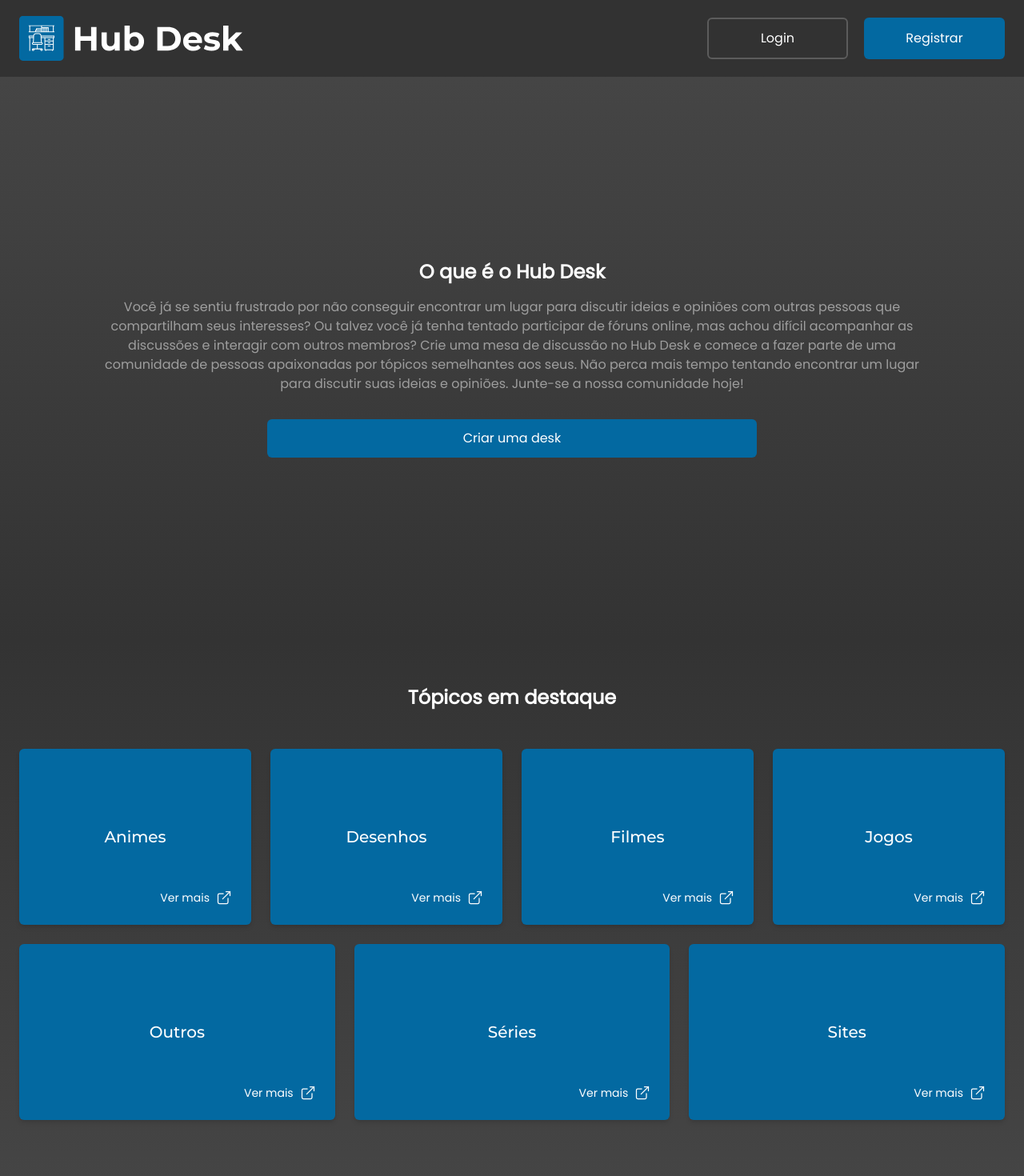
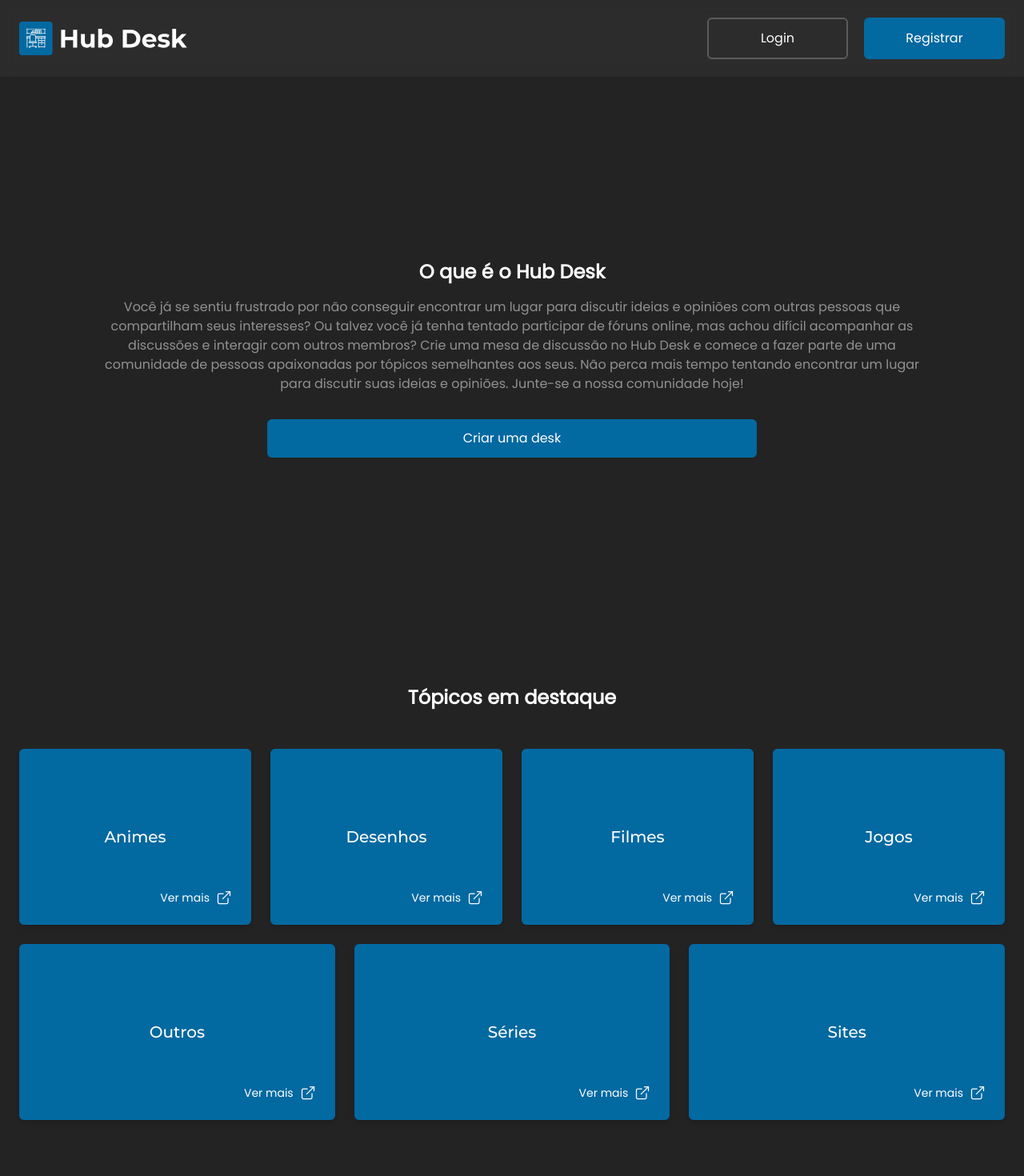
Before and after one commit to cguifernandes/hub-desk, a Next.js app: page / in a window 1280 px wide. Shown: the top 1470 px of the page at 80% size. Built offline with nearby package versions, Linux system fonts and the light colour scheme.

Commit message:
feat: change logo

```diff
--- a/src/app/(layout)/(home)/page.tsx
+++ b/src/app/(layout)/(home)/page.tsx
@@ -12,7 +12,7 @@ export const metadata: Metadata = {
 const Home = () => {
   return (
     <>
-      <section className="flex h-[calc(100vh_-_96px)] items-center justify-center bg-gradient-to-b from-grey-550 to-grey-500">
+      <section className="flex h-[calc(100vh_-_96px)] items-center justify-center">
         <div className="w-[90%] space-y-4 text-center sm:w-[80%] lg:w-[920px] xl:w-[1020px]">
           <Heading className="font-semibold" align="center" size="lg">
             O que é o Hub Desk
@@ -35,7 +35,7 @@ const Home = () => {
           />
         </div>
       </section>
-      <section className="space-y-6 bg-gradient-to-t from-grey-550 to-grey-500 py-14">
+      <section className="space-y-6 py-14">
         <Heading className="font-semibold" align="center" size="lg">
           Tópicos em destaque
         </Heading>
--- a/src/app/global.css
+++ b/src/app/global.css
@@ -7,7 +7,7 @@ button {
 }
 
 html {
-  background-color: #333;
+  background-color: #232323;
 }
 
 input, textarea {
--- a/src/components/Layout/header.tsx
+++ b/src/components/Layout/header.tsx
@@ -5,7 +5,7 @@ const Header = () => {
   return (
     <header className="fixed top-0 z-50 flex h-24 w-full justify-center bg-grey-500 backdrop-blur md:bg-grey-500/60">
       <div className="mx-6 flex w-full max-w-[1636px] items-center justify-between ">
-        <Back href="/" isHeader className="w-[230px] sm:w-[280px]" />
+        <Back href="/" isHeader className="w-[210px]" />
         <Nav />
       </div>
     </header>
--- a/src/components/back.tsx
+++ b/src/components/back.tsx
@@ -20,7 +20,7 @@ const Back = ({ isHeader = false, className, href }: BackProps) => {
   }, [])
 
   if (!mounted) {
-    return <Skeleton margin={isHeader ? 0 : 'auto'} height={58} width={290} />
+    return <Skeleton margin={isHeader ? 0 : 'auto'} height={58} width={200} />
   }
 
   if (href) {
@@ -28,7 +28,7 @@ const Back = ({ isHeader = false, className, href }: BackProps) => {
       <Link href={href}>
         <Image
           className={clsx(isHeader ? 'm-0' : 'm-auto', className)}
-          width={290}
+          width={200}
           alt="Logo"
           src={Logo}
         />
@@ -39,7 +39,7 @@ const Back = ({ isHeader = false, className, href }: BackProps) => {
   return (
     <Image
       className={clsx(isHeader ? 'm-0' : 'm-auto', className)}
-      width={290}
+      width={200}
       alt="Logo"
       src={Logo}
     />
```
